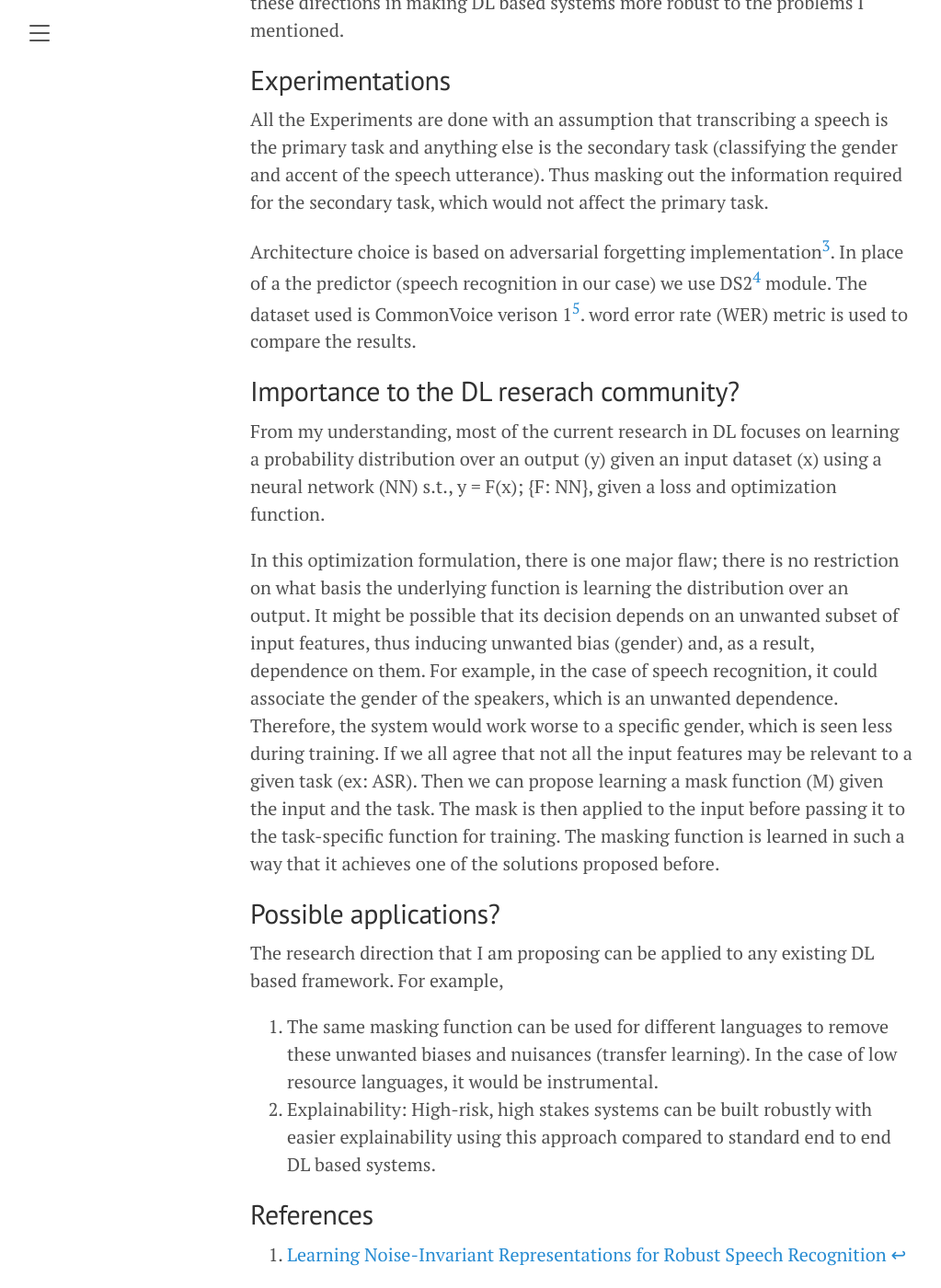
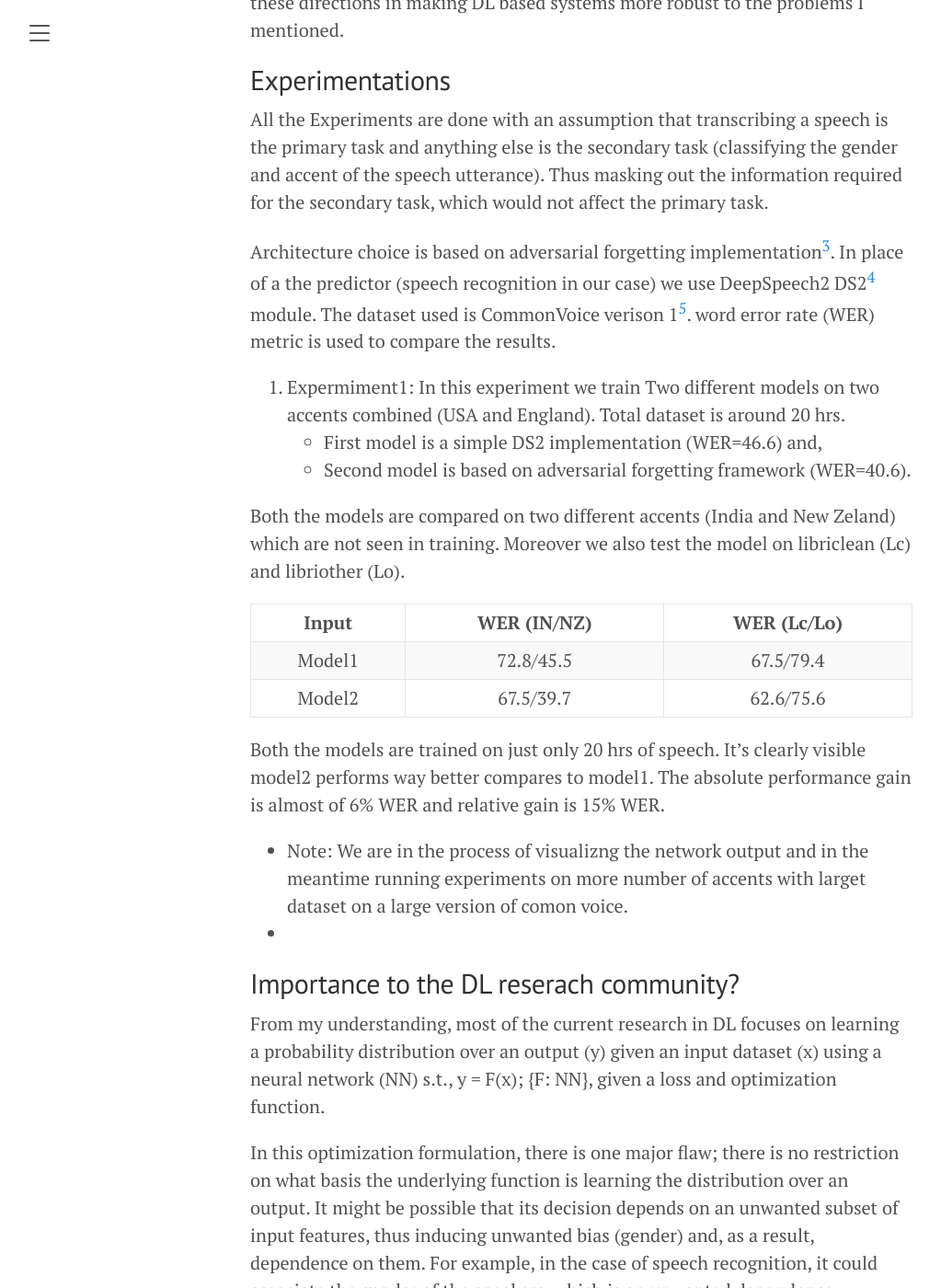
Before and after one commit to raotnameh/raotnameh.github.io, a Jekyll site: the page built from current_rf.md, in a window 1280 px wide and 1400 px high, scrolled down 2960 px. Shown: the whole window at 92% size, without its empty margins (8-1031 px from the left). Built offline with Jekyll 4.4.1, drawn with Linux system fonts in a browser that asks for light colours.

Commit message:
It's jsut my website

```diff
--- a/current_rf.md
+++ b/current_rf.md
@@ -53,23 +53,25 @@ We can think of the masking function as a preprocessing step before passing it t
 ## Experimentations
 All the Experiments are done with an assumption that transcribing a speech is the primary task and anything else is the secondary task (classifying the gender and accent of the speech utterance). Thus masking out the information required for the secondary task, which would not affect the primary task.
 
-Architecture choice is based on adversarial forgetting implementation[^ref1]. In place of a the predictor (speech recognition in our case) we use DS2[^ref4] module. The dataset used is CommonVoice verison 1[^data1]. word error rate (WER) metric is used to compare the results.
+Architecture choice is based on adversarial forgetting implementation[^ref1]. In place of a the predictor (speech recognition in our case) we use DeepSpeech2 DS2[^ref4] module. The dataset used is CommonVoice verison 1[^data1]. word error rate (WER) metric is used to compare the results.
 
 
-<!-- 1. Expermiment1: In this experiment we train Two different models on two accents combined (USA and England). Total dataset is around 20 hrs.
-   + First model is a simple DS2 implementation (WER/CER=0.777/0.388) and,
-   + Second model is based on adversarial forgetting framework (WER/CER=0.764/0.384).
+1. Expermiment1: In this experiment we train Two different models on two accents combined (USA and England). Total dataset is around 20 hrs.
+   + First model is a simple DS2 implementation (WER=46.6) and,
+   + Second model is based on adversarial forgetting framework (WER=40.6).
 
-Both the models are compared on two different accents (India and New Zeland) which are not seen in training.
+Both the models are compared on two different accents (India and New Zeland) which are not seen in training. Moreover we also test the model on libriclean (Lc) and libriother (Lo).
 
-Input        | WER (IN/NZ)   | CER(IN/NZ) |
+Input        | WER (IN/NZ)   | WER (Lc/Lo) |
 :-----------:|:-------------:|:----------:|
-Model1       | 0.994/0.991   | 0.819/0.801|
-Model2       | 0.895/0.767   | 0.542/0.390|
+Model1       |    72.8/45.5  | 67.5/79.4  |
+Model2       |    67.5/39.7  | 62.6/75.6  |
 
-Both the models are trained on just only 20 hrs of speech. It's clearly visible model2 performs way better compares to model1.
+Both the models are trained on just only 20 hrs of speech. It's clearly visible model2 performs way better compares to model1. The absolute performance gain is almost of 6% WER and relative gain is 15% WER.
 
-+ Note: We are in the process of visualizng the network output and in the meantime running experiments on gender and age and noise similar to accent on a large version of comon voice.  -->
++ Note: We are in the process of visualizng the network output and in the meantime running experiments on more number of accents with larget dataset on a large version of comon voice.
++
+<!-- + gender and age and noise similar to accent on a large version of comon voice.  -->
 
 
 ## Importance to the DL reserach community?
```
